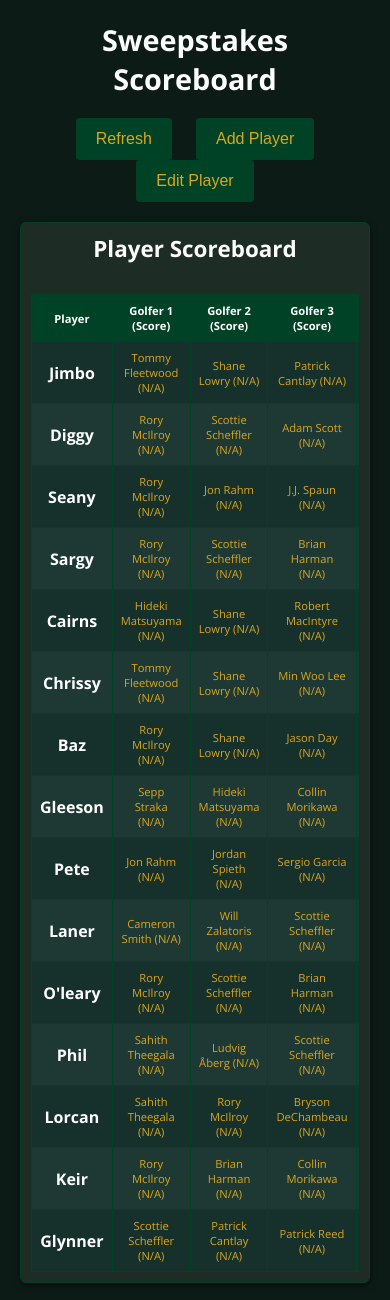
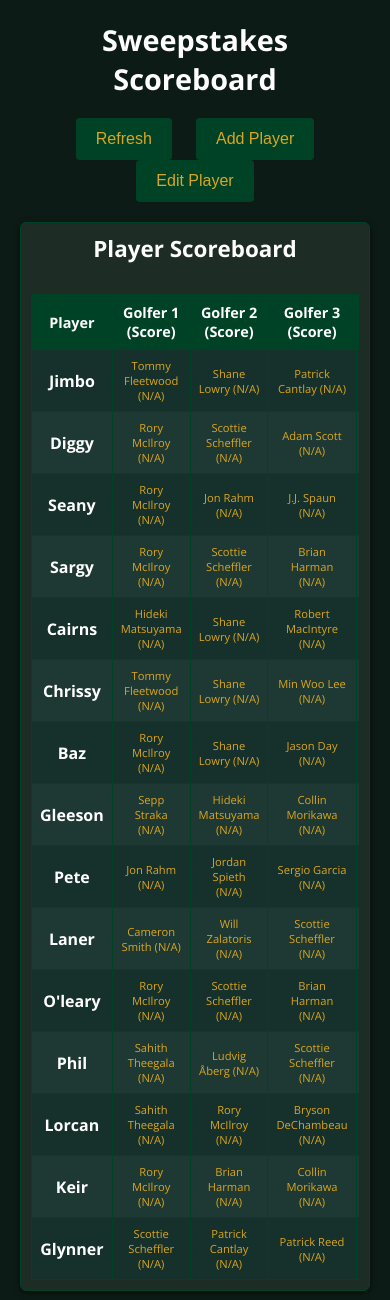
Before and after one commit to Jwmb90/masters, a Flask app: page / in a window 390 px wide. Shown: the top 1300 px of the page. Run offline with Flask 3, Linux system fonts and the light colour scheme; data comes from the database, SQL or seed files in the repository; data that the repository does not hold is empty.

Commit message:
Update index.html

```diff
--- a/templates/index.html
+++ b/templates/index.html
@@ -200,7 +200,12 @@
         font-size: 1em !important;
       }
       /* Reduce table font size for player table by 0.1em */
-      .column.player table th, .column.player table td {
+      .column.player table th{
+        padding: 8px;
+        font-size: 0.9em;
+      }
+
+      .column.player table td {
         padding: 8px;
         font-size: 0.7em; /* Reduced from 0.8em */
       }
```
